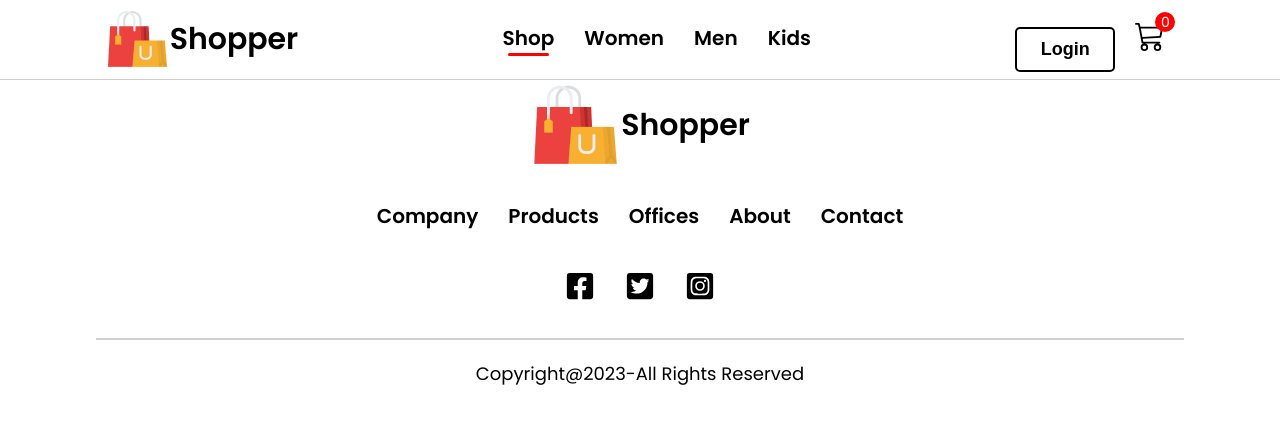
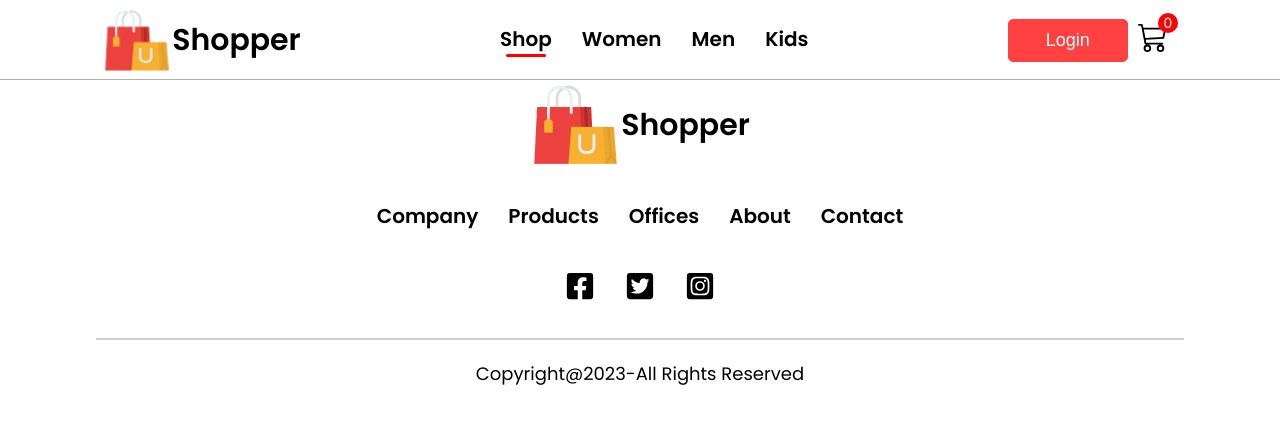
Before and after one commit to elselhab1992/Shopper, a React (Create React App) app: page /cart in a window 1280 px wide. Shown: the top 424 px of the page. Built offline with nearby package versions, Linux system fonts and the light colour scheme.

Commit message:
update the navbar

```diff
--- a/src/components/NavBar/NavBar.css
+++ b/src/components/NavBar/NavBar.css
@@ -100,42 +100,46 @@
   margin-left: -10px;
 } */
 
-header {
+.header {
+  position: fixed;
   width: 100%;
+  height: 80px;
+  top: 0;
+  left: 0;
+  z-index: 2;
+  transition: 0.3s ease-in;
+  background-color: #fff;
+  border-bottom: 1px solid #b2aeae;
 }
 
-.header {
-  width: 100%;
-  height: 80px;
+.header .navbar {
   display: flex;
   justify-content: space-around;
   align-items: center;
-  border-bottom: 1px solid #d4cfcf;
-  padding: 10px;
-  background-color: #fff;
-  position: fixed;
-  top: 0;
-  left: 0;
-  right: 0;
-  z-index: 1;
+  margin: 0 auto;
+  padding: 5px;
 }
 
-.logo {
+.header .navbar .logo a {
   display: flex;
   justify-content: center;
   align-items: center;
 }
 
-.logo span {
+.header .navbar .logo img {
+  width: 70px;
+}
+
+.header .navbar span {
   font-size: 30px;
   font-weight: bold;
 }
 
-.nav-menu {
+.desktop-links {
   display: flex;
 }
 
-.nav-menu .nav-item a {
+.desktop-links .nav-item a {
   margin: 0 15px;
   text-decoration: none;
   font-size: 20px;
@@ -145,11 +149,11 @@ header {
   transition: all 0.5s ease;
 }
 
-.nav-menu .nav-item a:hover {
+.desktop-links .nav-item a:hover {
   color: #7c7676;
 }
 
-.nav-menu hr {
+.desktop-links hr {
   width: 50%;
   height: 3px;
   margin: auto;
@@ -158,16 +162,8 @@ header {
   border-radius: 10px;
 }
 
-.login button {
-  margin-right: 20px;
-  padding: 10px;
-  width: 100px;
-  background-color: #fff;
-  color: #000;
-  font-weight: bold;
-  border-radius: 5px;
-  border: 2px solid #000;
-  transition: all 0.5s ease;
+.nav-menu {
+  display: none;
 }
 
 .login {
@@ -176,16 +172,22 @@ header {
   align-items: center;
 }
 
-.login button:hover {
-  color: #fff;
-  background-color: #000;
-  cursor: pointer;
+.login button {
+  width: 120px;
+  margin: 0;
+  padding: 10px;
+  border-radius: 5px;
 }
 
 .cart-icon {
   font-size: 30px;
   color: #000;
+  margin-left: 10px;
   cursor: pointer;
+}
+
+.nav-item .login .cart-icon {
+  color: #000;
 }
 
 .cart-count {
@@ -201,3 +203,84 @@ header {
   margin-top: -35px;
   margin-left: -10px;
 }
+
+.hamburger {
+  display: none;
+}
+
+@media (min-width: 375px) {
+  .header .navbar {
+    max-width: 100%;
+    justify-content: space-between;
+    margin: 0 auto;
+    padding: 0 10px;
+  }
+
+  .desktop-links {
+    display: none;
+  }
+
+  .hamburger {
+    display: flex;
+  }
+
+  .nav-menu {
+    display: block;
+    position: fixed;
+    left: -100%;
+    top: 80px;
+    flex-direction: column;
+    background-color: #fff;
+    width: 100%;
+    height: 100vh;
+    padding-top: 100px;
+    z-index: 999;
+    text-align: center;
+    transition: 0.3s;
+  }
+
+  .nav-menu.active {
+    left: 0;
+  }
+
+  .nav-item {
+    margin: 1.5rem 0;
+  }
+
+  .nav-item a {
+    color: #000;
+    font-size: 1.5rem;
+    transition: all 0.5s ease-in;
+  }
+
+  .nav-item a:hover {
+    color: #7c7676;
+  }
+
+  .menu-icon {
+    cursor: pointer;
+  }
+
+  .login-cart {
+    display: none;
+  }
+}
+
+@media (min-width: 1024px) {
+  .header .navbar {
+    flex-direction: row;
+    justify-content: space-around;
+  }
+
+  .desktop-links {
+    display: flex;
+  }
+
+  .hamburger {
+    display: none;
+  }
+
+  .login-cart {
+    display: flex;
+  }
+}
--- a/src/components/NavBar/NavBar.js
+++ b/src/components/NavBar/NavBar.js
@@ -48,24 +48,35 @@
 
 // export default NavBar;
 
+import { useState } from "react";
+import { BsCart3 } from "react-icons/bs";
+import { GiHamburgerMenu } from "react-icons/gi";
+import { FaTimes } from "react-icons/fa";
+import { Link } from "react-router-dom";
+import logo from "../../Assets/logo.png";
 import "./NavBar.css";
-import logo from "../../Assets/logo.png";
-import { BsCart3 } from "react-icons/bs";
-import { useState } from "react";
-import { Link } from "react-router-dom";
+import { Buttons } from "../index";
 
-const NavBar = () => {
+const Navbar = () => {
+  const [click, setClick] = useState(false);
   const [menu, setMenu] = useState("shop");
 
+  const handleClick = () => setClick(!click);
+
+  const closeMenu = () => setClick(false);
+
   return (
-    <header>
-      <div className="header">
+    <header className="header">
+      <nav className="navbar">
+        {/* logo */}
         <div className="logo">
+          <Link to="/">
             <img src={logo} alt="logo" />
             <span>shopper</span>
+          </Link>
         </div>
-        <nav>
-          <ul className="nav-menu">
+        {/* desktop links */}
+        <ul className="desktop-links">
           <li className="nav-item" onClick={() => setMenu("shop")}>
             <Link to="/">shop</Link>
             {menu === "shop" ? <hr /> : <></>}
@@ -83,17 +94,64 @@ const NavBar = () => {
             {menu === "kids" ? <hr /> : <></>}
           </li>
         </ul>
-        </nav>
+        {/* mobile links */}
+        <ul className={click ? "nav-menu active" : "nav-menu"}>
+          <li className="nav-item">
             <div className="login">
-          <button>Login</button>
+              <Link to="/cart" onClick={closeMenu}>
+                your cart
+                <BsCart3 className="cart-icon" />
+              </Link>
+              <div className="cart-count">0</div>
+            </div>
+          </li>
+
+          <li className="nav-item">
+            <Link to="/" onClick={closeMenu}>
+              Shop
+            </Link>
+          </li>
+          <li className="nav-item">
+            <Link to="/women" onClick={closeMenu}>
+              women
+            </Link>
+          </li>
+          <li className="nav-item">
+            <Link to="/men" onClick={closeMenu}>
+              men
+            </Link>
+          </li>
+          <li className="nav-item">
+            <Link to="/kids" onClick={closeMenu}>
+              kids
+            </Link>
+          </li>
+        </ul>
+        <div className="login login-cart">
+          <Buttons>Login</Buttons>
           <Link to="/cart">
             <BsCart3 className="cart-icon" />
           </Link>
           <div className="cart-count">0</div>
         </div>
+        <div className="hamburger" onClick={handleClick}>
+          {click ? (
+            <FaTimes
+              size={30}
+              style={{ color: "#000" }}
+              className="menu-icon"
+            />
+          ) : (
+            <GiHamburgerMenu
+              size={30}
+              style={{ color: "#000" }}
+              className="menu-icon"
+            />
+          )}
         </div>
+      </nav>
     </header>
   );
 };
 
-export default NavBar;
+export default Navbar;
--- a/src/index.css
+++ b/src/index.css
@@ -20,4 +20,13 @@ ul {
 
 a {
   text-decoration: none;
+  color: black;
+  font-weight: bold;
+  font-size: 20px;
+  transition: 0.5s ease;
 }
+
+a:hover {
+  cursor: pointer;
+  color: #7c7676;
+}
```
Lines whose indentation alone changed are shown as unchanged.
